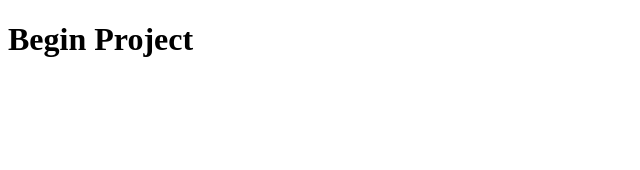
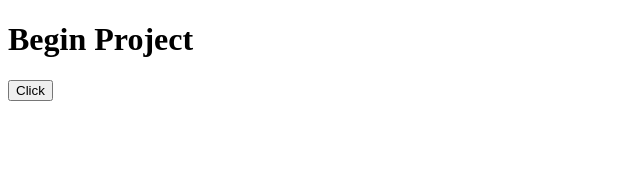
Before and after one commit to wjdgml3834/react-movie-app, a React (Create React App) app: page / in a window 1280 px wide. Shown: the top 170 px of the page, without its empty margins (0-640 px from the left). Built offline with nearby package versions, Linux system fonts and the light colour scheme.

Commit message:
✨  Button 컴포넌트 추가

```diff
--- a/package.json
+++ b/package.json
@@ -6,6 +6,7 @@
     "@testing-library/jest-dom": "^5.16.1",
     "@testing-library/react": "^12.1.2",
     "@testing-library/user-event": "^13.5.0",
+    "prop-types": "^15.8.1",
     "react": "^17.0.2",
     "react-dom": "^17.0.2",
     "react-scripts": "5.0.0",
--- a/src/App.js
+++ b/src/App.js
@@ -1,7 +1,10 @@
+import Button from "./Button";
+
 function App() {
   return (
     <div>
       <h1>Begin Project</h1>
+      <Button text={"Click"} />
     </div>
   );
 }
--- /dev/null
+++ b/src/Button.js
@@ -0,0 +1,12 @@
+import propTypes from "prop-types";
+function Button({ text }) {
+  return (
+    <div>
+      <button>{text}</button>
+    </div>
+  );
+}
+Button.propTypes = {
+  text: propTypes.string.isRequired,
+};
+export default Button;
```
Also changed, not shown: src/styles.css (added), 1 other file (tests, documents, lock files or other folders).
